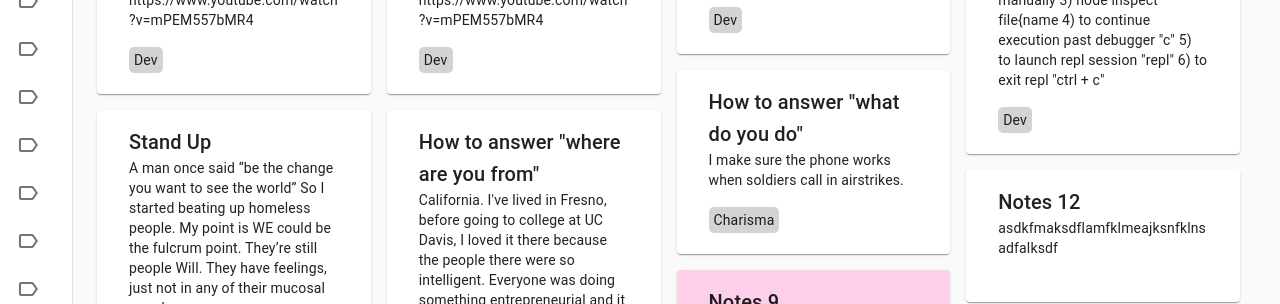
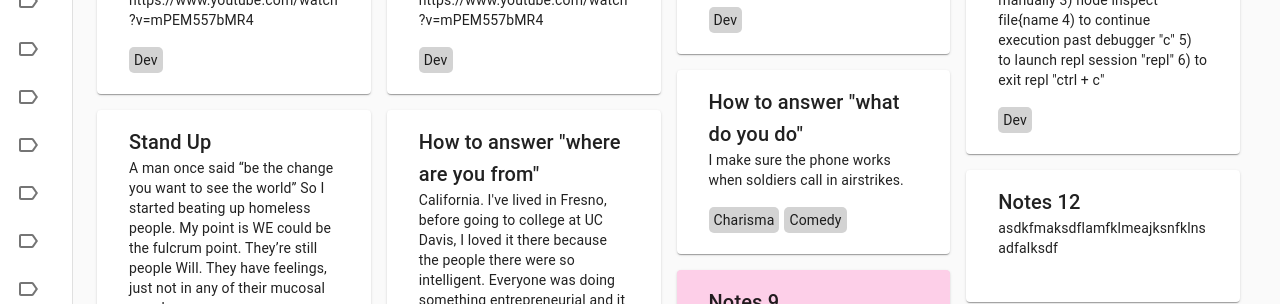
Before and after one commit to josephereed/keeper, a React (Create React App) app in the folder client/: page / in a window 1280 px wide. Shown: the part 288-592 px from the top of the page. Built offline with nearby package versions, Linux system fonts and the light colour scheme.

Commit message:
multiple tags implemented

```diff
--- a/client/src/components/Home.tsx
+++ b/client/src/components/Home.tsx
@@ -44,37 +44,37 @@ const Home = () => {
     {
       title: 'How to answer "what do you do"',
       text: 'I make sure the phone works when soldiers call in airstrikes.',
-      tag: 'Charisma',
+      tags: ['Charisma', 'Comedy'],
     },
     {
       title: 'How to answer "where are you from"',
       text: "California. I've lived in Fresno, before going to college at UC Davis, I loved it there because the people there were so intelligent. Everyone was doing something entrepreneurial and it inspires me! It makes me really confident that one day I can start my own company.",
-      tag: 'Charisma',
+      tags: ['Charisma'],
     },
     {
       title: 'Stand Up',
       text: 'A man once said “be the change you want to see the world” So I started beating up homeless people. My point is WE could be the fulcrum point. They’re still people Will. They have feelings, just not in any of their mucosal membranes.',
-      tag: 'Comedy',
+      tags: ['Comedy'],
     },
     {
       title: 'Debugger',
       text: '1) add debugger statement to function\n2) Call function manually\n3) node inspect file{name\n4) to continue execution past debugger "c"\n5) to launch repl session "repl"\n6) to exit repl "ctrl + c" ',
-      tag: 'Dev',
+      tags: ['Dev'],
     },
     {
       title: 'Parcel',
       text: '// set port for hot module reload\n--hmr-port <port>',
-      tag: 'Dev',
+      tags: ['Dev'],
     },
     {
       title: 'Docker',
       text: 'how to access docker container from outside\nhttps://www.youtube.com/watch?v=mPEM557bMR4',
-      tag: 'Dev',
+      tags: ['Dev'],
     },
     {
       title: 'code-server',
       text: 'how to access docker container from outside\nhttps://www.youtube.com/watch?v=mPEM557bMR4',
-      tag: 'Dev',
+      tags: ['Dev'],
     },
   ]);
   const [filteredNotes, setFilteredNotes] = useState(notes);
--- a/client/src/components/NestedGrid.tsx
+++ b/client/src/components/NestedGrid.tsx
@@ -82,7 +82,7 @@ export default function NestedGrid({
           <Note
             title={note.title}
             text={note.text}
-            tag={note.tag}
+            tags={note.tags}
             color={note.color}
             key={i}
             Last={isLast()}
--- a/client/src/components/Note.tsx
+++ b/client/src/components/Note.tsx
@@ -31,12 +31,12 @@ const colorValues = {
 interface PropTypes {
   title: string;
   text: string;
-  tag?: string;
+  tags?: string[];
   color?: Color;
   Last?: boolean;
 }
 
-function Note({ title, text, tag, color, Last }: PropTypes) {
+function Note({ title, text, tags, color, Last }: PropTypes) {
   const useStyles = makeStyles((theme: Theme) =>
     createStyles({
       root: {
@@ -85,20 +85,23 @@ function Note({ title, text, tag, color, Last }: PropTypes) {
           <span>{text}</span>
           <br />
           <br />
-          {tag ? (
+          {tags
+            ? tags.map((tag: string) => {
+                return (
                   <span
                     style={{
                       backgroundColor: 'lightgray',
                       borderRadius: '5px',
                       padding: '5px',
                       marginTop: '20px',
+                      marginRight: '5px',
                     }}
                   >
                     {tag}
                   </span>
-          ) : (
-            ''
-          )}
+                );
+              })
+            : ''}
         </Paper>
       </Box>
       <Modal
@@ -120,8 +123,8 @@ function Note({ title, text, tag, color, Last }: PropTypes) {
               {text}
               <br />
               <br />
-              {/* {tags
-                ? tags.map((tag) => {
+              {tags
+                ? tags.map((tag: string) => {
                     return (
                       <span
                         style={{
@@ -129,27 +132,14 @@ function Note({ title, text, tag, color, Last }: PropTypes) {
                           borderRadius: '5px',
                           padding: '5px',
                           marginTop: '20px',
+                          marginRight: '5px',
                         }}
                       >
                         {tag}
                       </span>
                     );
                   })
-                : ''} */}
-              {tag ? (
-                <span
-                  style={{
-                    backgroundColor: 'lightgray',
-                    borderRadius: '5px',
-                    padding: '5px',
-                    marginTop: '20px',
-                  }}
-                >
-                  {tag}
-                </span>
-              ) : (
-                ''
-              )}
+                : ''}
               <Box paddingBottom={1}>
                 <ButtonBase
                   className={classes.close}
--- a/client/src/components/TagsList.tsx
+++ b/client/src/components/TagsList.tsx
@@ -25,7 +25,7 @@ const TagsList = ({
     if (tag !== '') {
       setFilter(true);
       return notes.filter((note) => {
-        return note.tag === tag;
+        return note.tags?.includes(tag);
       });
     } else {
       return setFilter(false);
--- a/client/src/types/notes.ts
+++ b/client/src/types/notes.ts
@@ -1,7 +1,7 @@
 export type NoteType = {
   title: string;
   text: string;
-  tag?: string;
+  tags?: string[];
   color?: Color;
 };
 
```
Lines whose indentation alone changed are shown as unchanged.
